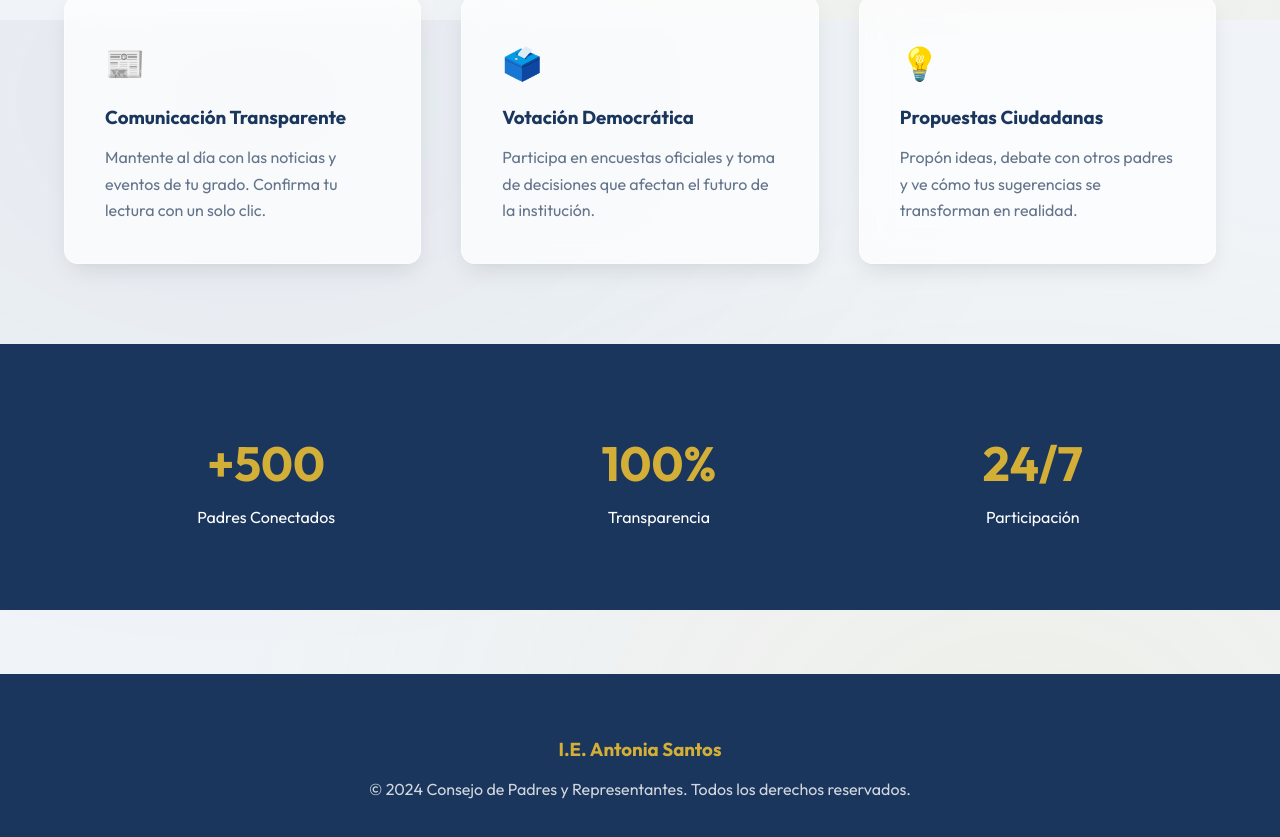
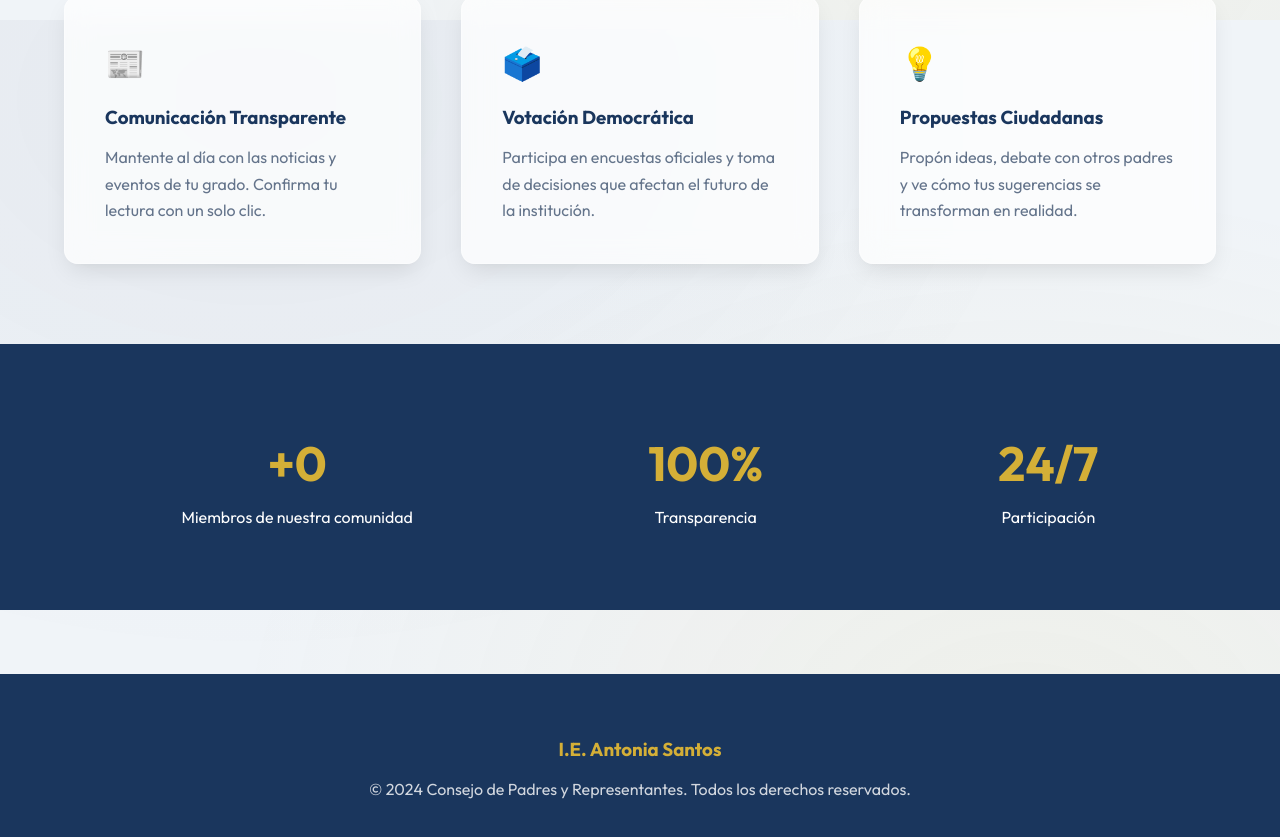
Before and after one commit to HannsKSA/antonia-santos, a Next.js app: page / in a window 1280 px wide. Shown: the part 780-1617 px from the top of the page. Built offline with nearby package versions, Linux system fonts and the light colour scheme; no server answers; the database is empty.

Commit message:
feat: contador dinámico de miembros en tiempo real

```diff
--- a/src/app/page.tsx
+++ b/src/app/page.tsx
@@ -1,4 +1,5 @@
 import Link from 'next/link';
+import CommunityCounter from '@/components/CommunityCounter';
 
 export default function Home() {
   return (
@@ -92,8 +93,8 @@ export default function Home() {
       <section style={{ padding: '5rem 0', background: 'var(--primary)', color: 'white' }}>
         <div className="container" style={{ display: 'flex', justifyContent: 'space-around', textAlign: 'center' }}>
           <div>
-            <div style={{ fontSize: '3rem', fontWeight: 700, color: 'var(--accent)' }}>+500</div>
-            <p>Padres Conectados</p>
+            <CommunityCounter />
+            <p>Miembros de nuestra comunidad</p>
           </div>
           <div>
             <div style={{ fontSize: '3rem', fontWeight: 700, color: 'var(--accent)' }}>100%</div>
--- /dev/null
+++ b/src/components/CommunityCounter.tsx
@@ -0,0 +1,50 @@
+'use client';
+
+import { useState, useEffect } from 'react';
+import { supabase } from '@/lib/supabase';
+
+export default function CommunityCounter() {
+    const [count, setCount] = useState<number | null>(null);
+
+    const fetchCount = async () => {
+        const { count: profileCount, error } = await supabase
+            .from('profiles')
+            .select('*', { count: 'exact', head: true });
+
+        if (!error && profileCount !== null) {
+            setCount(profileCount);
+        }
+    };
+
+    useEffect(() => {
+        fetchCount();
+
+        // Escuchar cambios en tiempo real en la tabla de perfiles
+        const channel = supabase
+            .channel('public:profiles_count')
+            .on('postgres_changes', {
+                event: '*',
+                schema: 'public',
+                table: 'profiles'
+            }, () => {
+                fetchCount();
+            })
+            .subscribe();
+
+        return () => {
+            supabase.removeChannel(channel);
+        };
+    }, []);
+
+    // Si el conteo es bajo, podemos mostrar un número base o simplemente el número real.
+    // El usuario pidió que se actualice el "+500".
+    // Si el número real es menor de 500, tal vez deberíamos mostrar el real.
+    // Para que se vea "pro", podemos hacer un efecto de conteo incremental algún día,
+    // pero por ahora la funcionalidad dinámica es lo principal.
+
+    return (
+        <div style={{ fontSize: '3rem', fontWeight: 700, color: 'var(--accent)' }}>
+            {count === null ? '...' : `+${count}`}
+        </div>
+    );
+}
```
